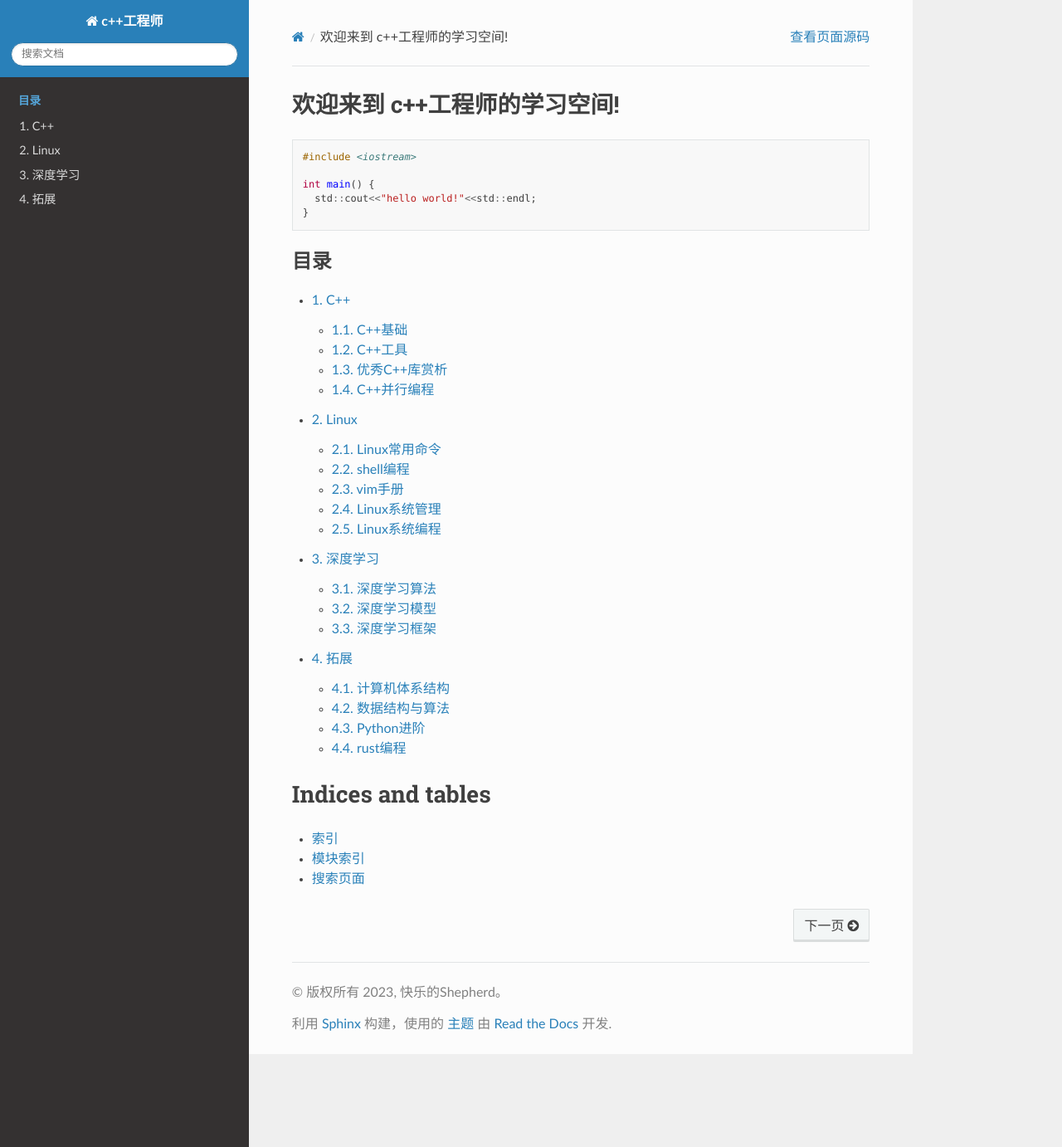
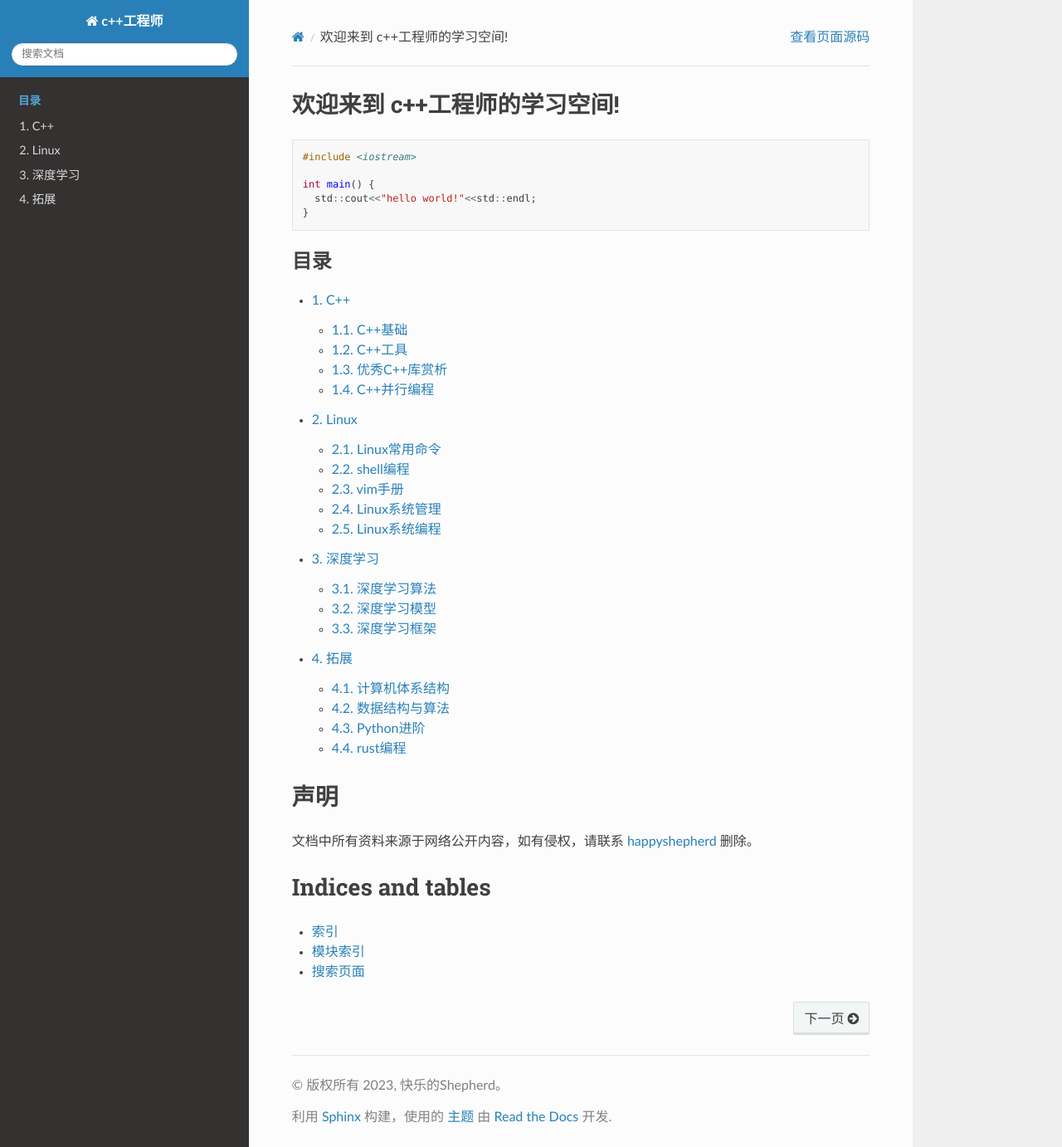
Before and after one commit to noisystreet/cppengineernotes, a Sphinx documentation site: the page built from source/index.rst, in a window 1280 px wide and 1382 px high. Shown: the whole window at 83% size. Built offline with Sphinx 7.4.7 and the Read the Docs theme 2.0.0, drawn with Linux system fonts in a browser that asks for light colours.

Commit message:
添加声明

```diff
--- a/source/index.rst
+++ b/source/index.rst
@@ -24,6 +24,10 @@
    深度学习/index
    拓展/index
 
+声明
+==================
+文档中所有资料来源于网络公开内容，如有侵权，请联系 `happyshepherd <happyshepherd1990s@163.com>`_ 删除。
+
 Indices and tables
 ==================
 
```
